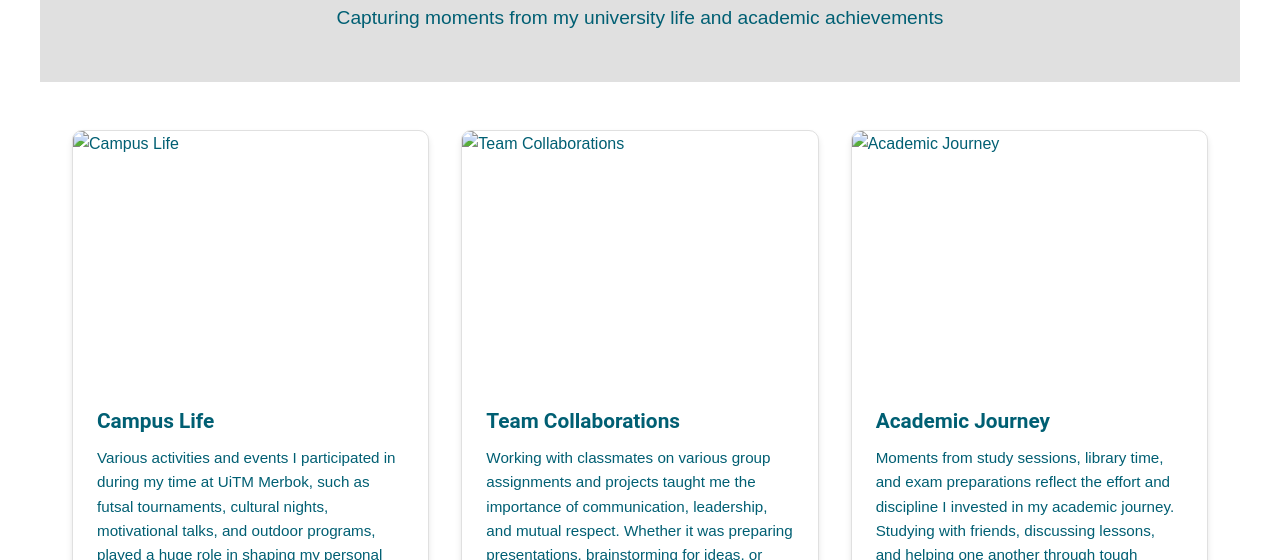
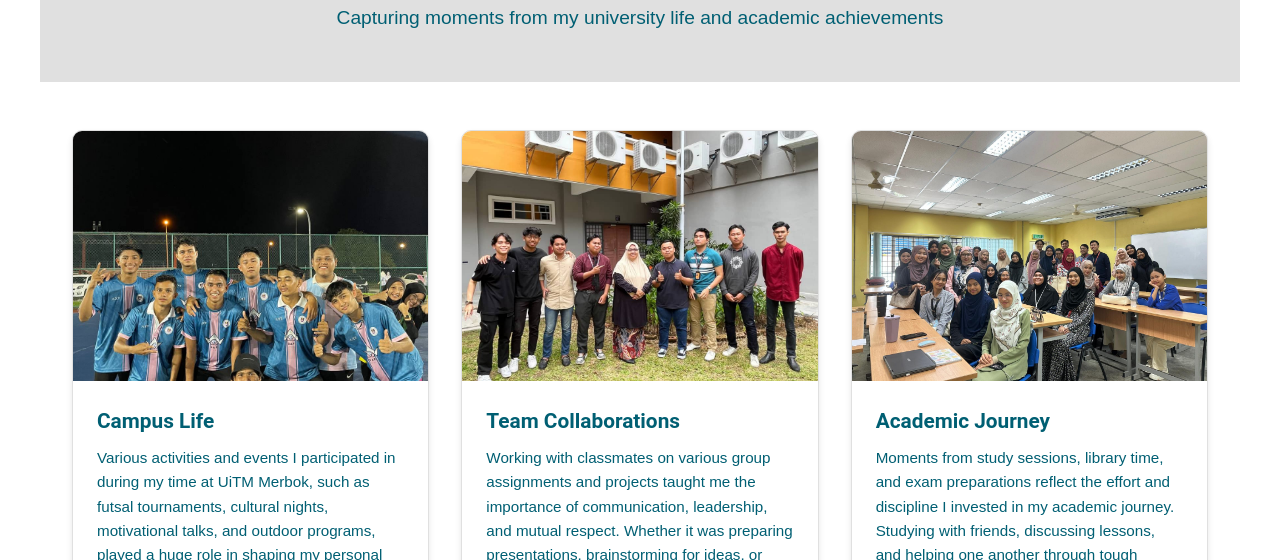
Before and after one commit to AIMAnhanis/aiman, a plain HTML site: page gallery.html in a window 1280 px wide. Shown: the part 240-800 px from the top of the page. Drawn offline with Linux system fonts and the light colour scheme.

Commit message:
Update gallery.html

```diff
--- a/gallery.html
+++ b/gallery.html
@@ -32,7 +32,7 @@
         <div class="gallery-content">
             <div class="gallery-container">
                 <div class="gallery-item">
-                    <img src="image/campus_life.jpg" alt="Campus Life" />
+                    <img src="campus_life.jpg" alt="Campus Life" />
                     <div class="gallery-item-content">
                         <h3>Campus Life</h3>
                         <p>Various activities and events I participated in during my time at UiTM Merbok, such as futsal tournaments, cultural nights, motivational talks, and outdoor programs, played a huge role in shaping my personal and social development. These moments helped me build strong friendships, improve my teamwork skills, and discover new passions outside the classroom. It was during these times that I truly experienced the spirit of campus life and created lasting memories with peers who shared similar goals and ambitions.
@@ -41,7 +41,7 @@
                 </div>
 
                 <div class="gallery-item">
-                    <img src="image/team_collaboration.jpg" alt="Team Collaborations" />
+                    <img src="team_collaboration.jpg" alt="Team Collaborations" />
                     <div class="gallery-item-content">
                         <h3>Team Collaborations</h3>
                         <p>Working with classmates on various group assignments and projects taught me the importance of communication, leadership, and mutual respect. Whether it was preparing presentations, brainstorming for ideas, or overcoming challenges together, each collaboration gave me a chance to grow and learn from others. These group efforts not only improved my academic performance but also strengthened my interpersonal skills, preparing me for real-world teamwork in future career settings. I’m truly grateful for the friendships and teamwork spirit built during these moments.
@@ -50,7 +50,7 @@
                 </div>
 
                 <div class="gallery-item">
-                    <img src="image/academic_journey.jpg" alt="Academic Journey" />
+                    <img src="academic_journey.jpg" alt="Academic Journey" />
                     <div class="gallery-item-content">
                         <h3>Academic Journey</h3>
                         <p>Moments from study sessions, library time, and exam preparations reflect the effort and discipline I invested in my academic journey. Studying with friends, discussing lessons, and helping one another through tough subjects made learning more enjoyable and effective. These experiences taught me how to manage my time, stay motivated, and remain focused on my goals. From late-night revisions to early morning classes, every step shaped my mindset and resilience as a student striving for success in UiTM.</p>
```
